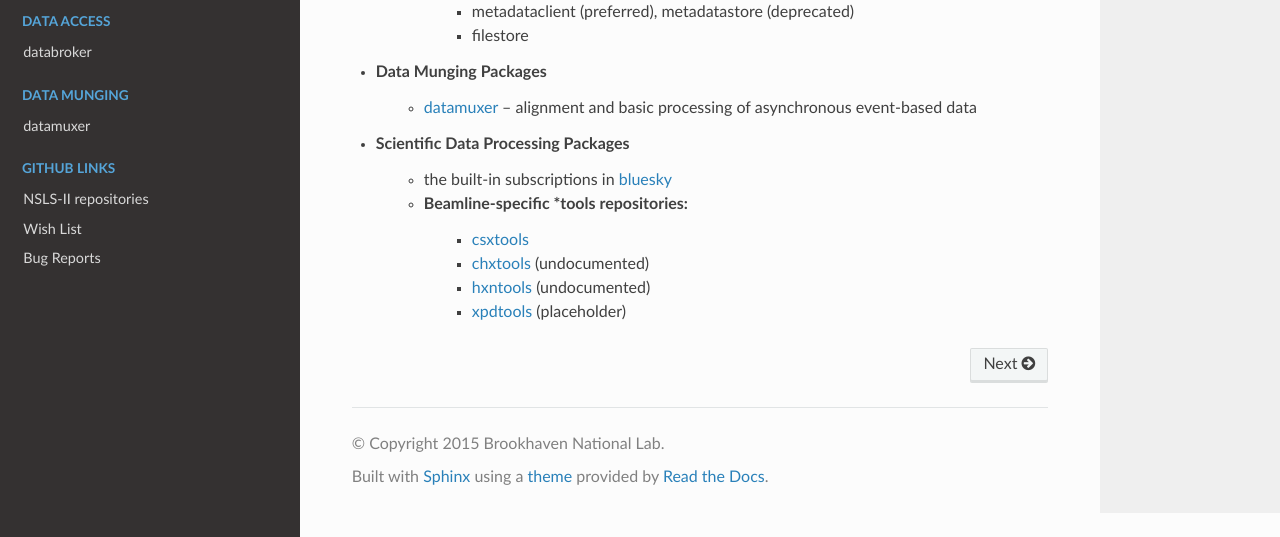
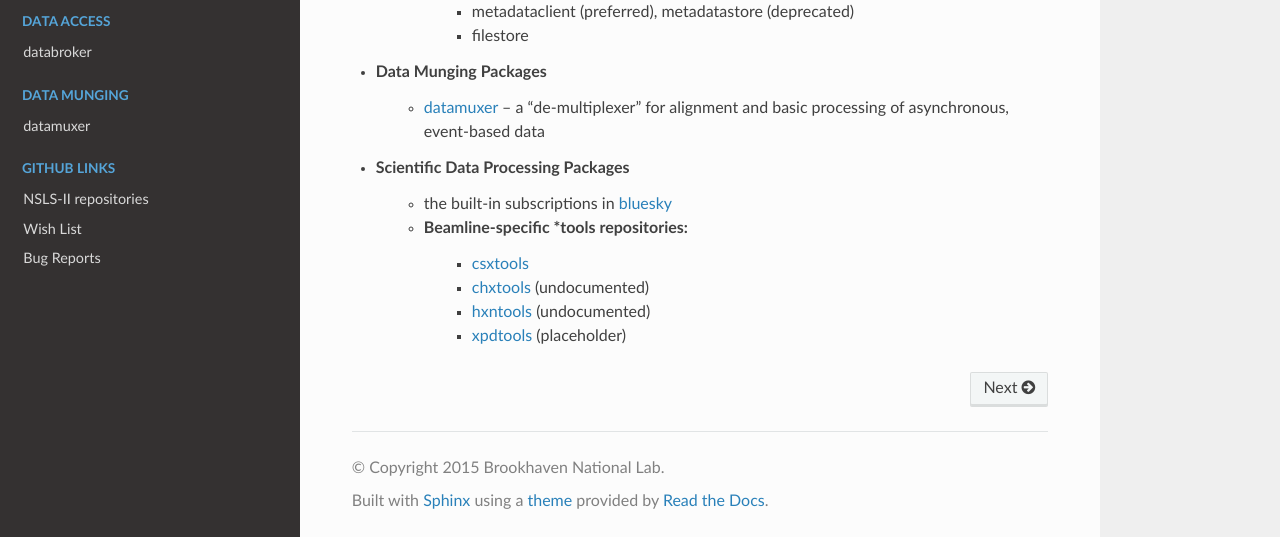
Before and after one commit to NSLS-II/docs, a Sphinx documentation site: the page built from source/index.rst, in a window 1280 px wide and 900 px high, scrolled down 561 px, cut to the strip 363-900 px from the top of the window. Built offline with Sphinx 7.4.7 and the Read the Docs theme 2.0.0, drawn with Linux system fonts in a browser that asks for light colours; pages that are not in the unit, such as notebooks, are missing from menus.

Commit message:
DOC: reword datamuxer explanation

```diff
--- a/source/index.rst
+++ b/source/index.rst
@@ -29,7 +29,7 @@ documentation, linked below.
         * metadataclient (preferred), metadatastore (deprecated)
         * filestore
 * Data Munging Packages
-    * `datamuxer <http://nsls-ii.github.io/datamuxer>`_ -- alignment and basic processing of asynchronous event-based data
+    * `datamuxer <http://nsls-ii.github.io/datamuxer>`_ -- a "de-multiplexer" for alignment and basic processing of asynchronous, event-based data
 * Scientific Data Processing Packages
     * the built-in subscriptions in `bluesky <http://nsls-ii.github.io/bluesky>`_
     * Beamline-specific \*tools repositories:
```
